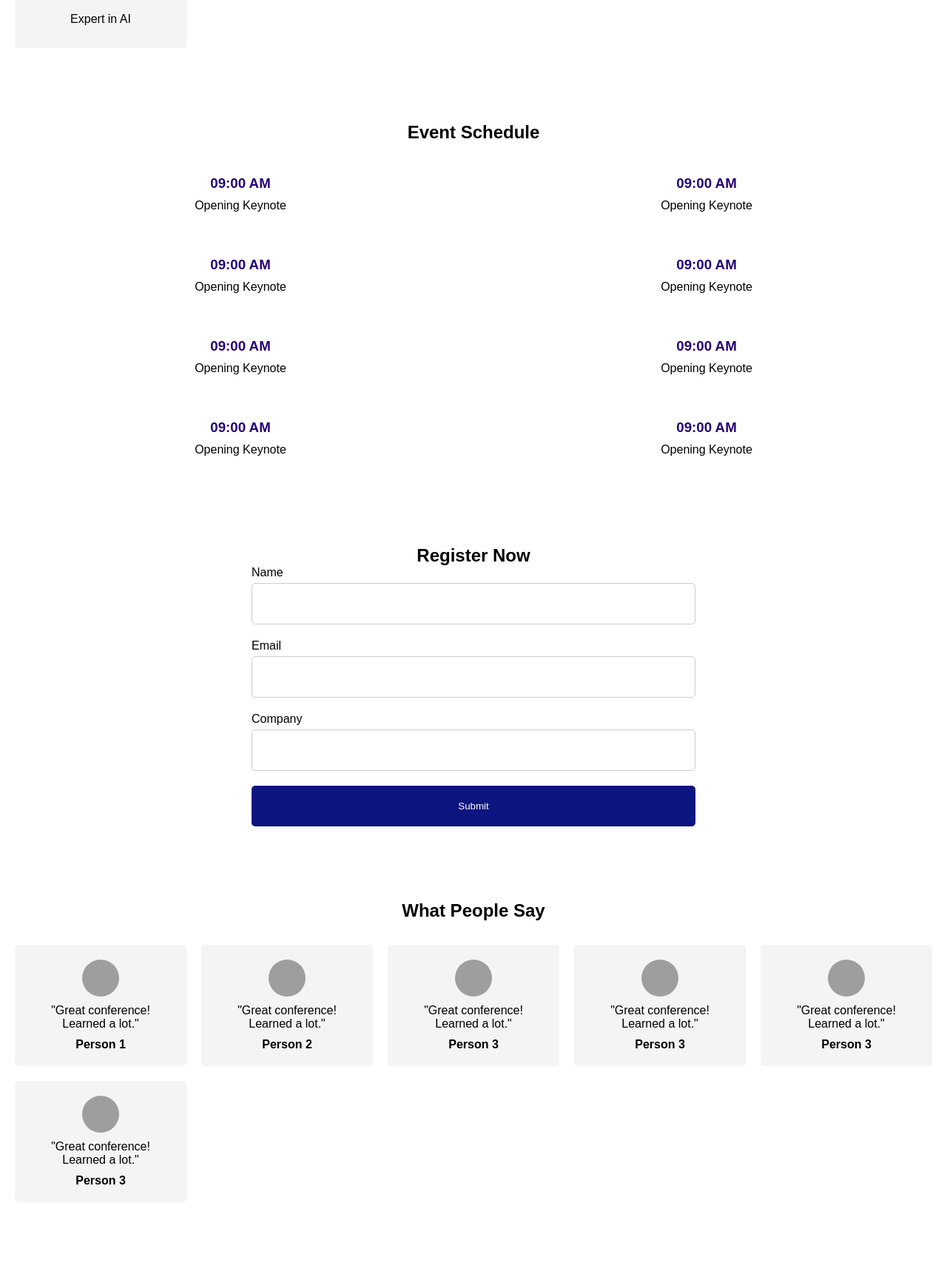
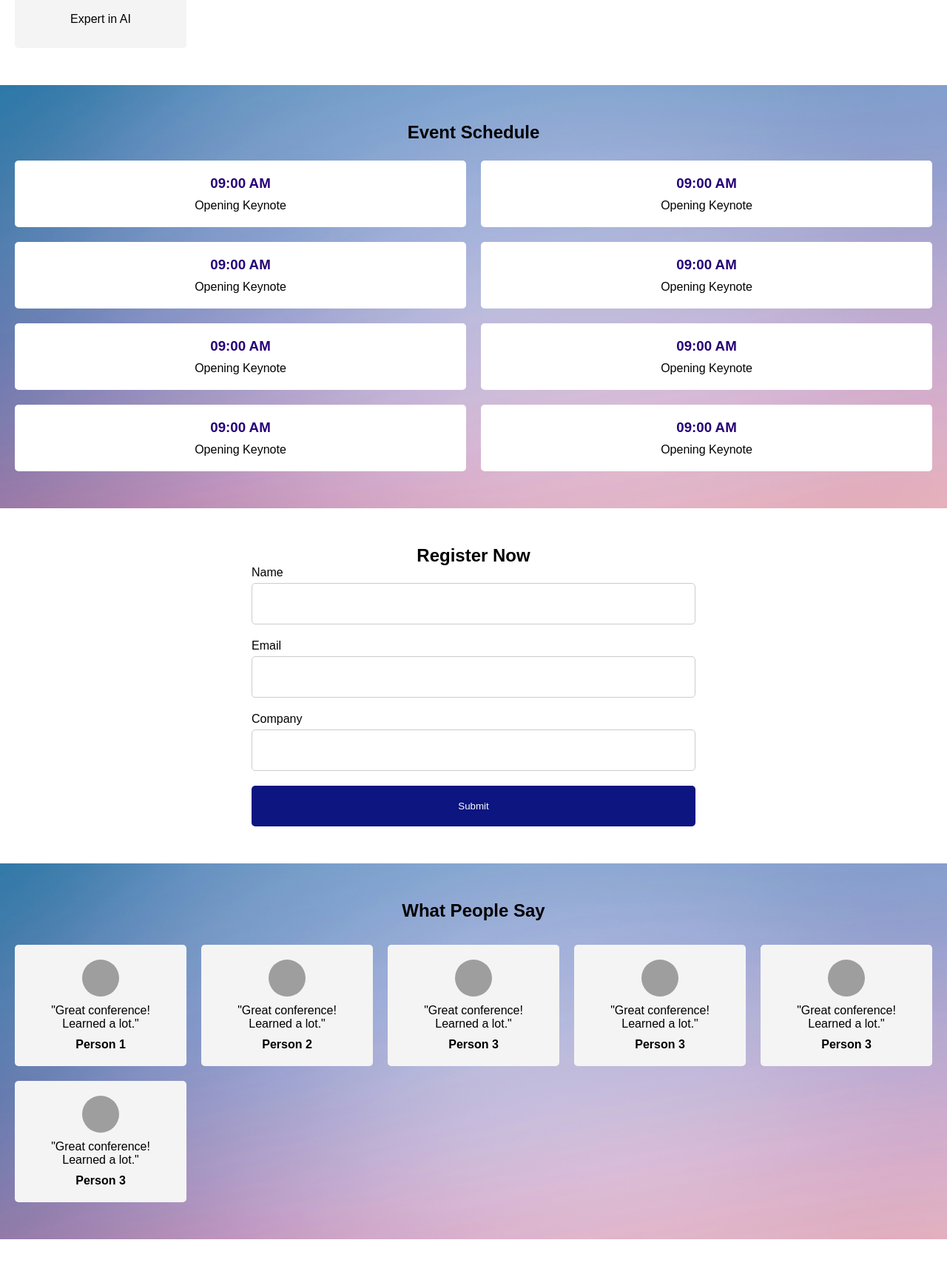
Before and after one commit to ELTemi/cprg-218-in-class-project, a plain HTML site: page index.html in a window 1280 px wide. Shown: the part 1259-2981 px from the top of the page at 74% size. Drawn offline with Linux system fonts and the light colour scheme; grey boxes are pictures that could not be loaded.

Commit message:
fix hero images

```diff
--- a/styles/schedule.css
+++ b/styles/schedule.css
@@ -4,7 +4,7 @@
   display: flex;
   flex-direction: column;
   gap: 24px;
-  background: url('images/hero.jpg') no-repeat center center/cover;
+  background: url('/images/hero.jpg') no-repeat center center/cover;
 }
 
 .schedule-grid {
--- a/styles/testimonials.css
+++ b/styles/testimonials.css
@@ -1,7 +1,7 @@
 .testimonials {
   padding: 50px 20px;
   text-align: center;
-  background: url('images/hero.jpg') no-repeat center center/cover;
+  background: url('/images/hero.jpg') no-repeat center center/cover;
   display: flex;
   flex-direction: column;
   gap: 32px;
```
